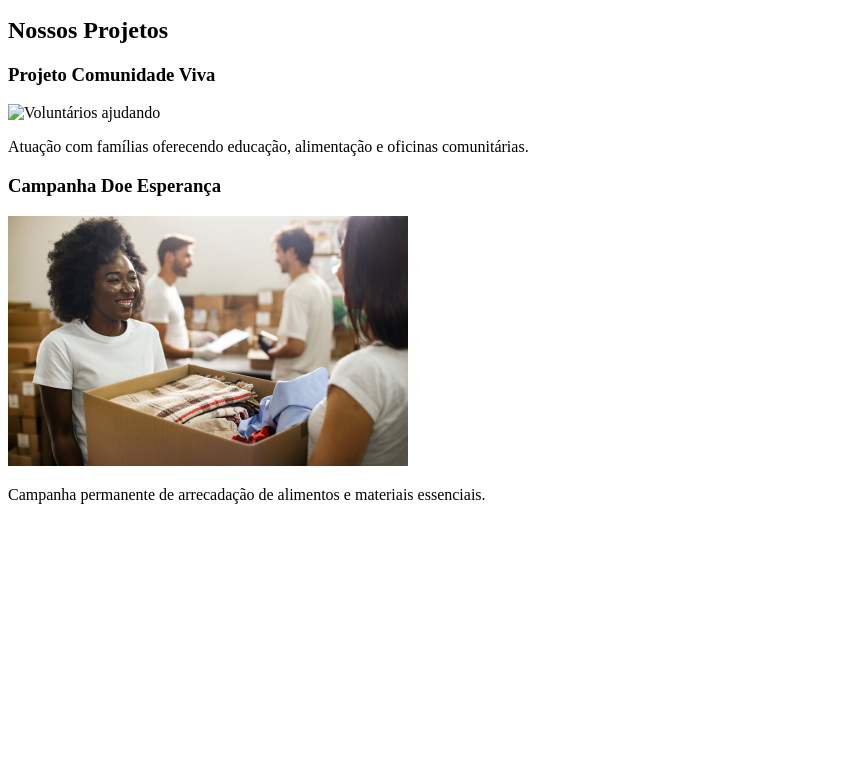
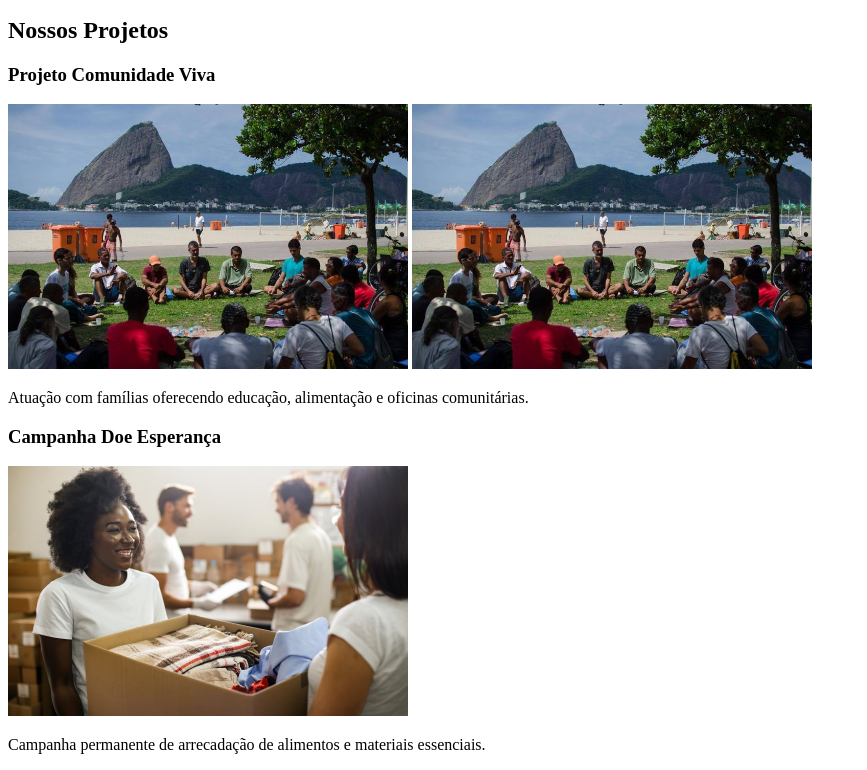
Before and after one commit to wesleycostapereira/projeto-ong-html5, a plain HTML site: page projetos.html in a window 1280 px wide. Shown: the part 101-871 px from the top of the page, without its empty margins (0-867 px from the left). Before the commit the page ends 800 px from the top, so only its background shows below. Drawn offline with Linux system fonts and the light colour scheme.

Commit message:
Update projetos.html

```diff
--- a/projetos.html
+++ b/projetos.html
@@ -21,8 +21,9 @@
         <h2>Nossos Projetos</h2>
 
         <article>
-            <h3>Projeto Comunidade Viva</h3>
-            <img src="imagens/projeto1.jpg" alt="Voluntários ajudando" width="400">
+            <h3>Projeto Comunidade Viva</h3><img src="imagens/projeto.jpg" alt="Voluntários ajudando" width="400">
+            <img src="imagens/projeto.jpg" alt="Voluntários ajudando" width="400">
+
             <p>Atuação com famílias oferecendo educação, alimentação e oficinas comunitárias.</p>
         </article>
 
```
